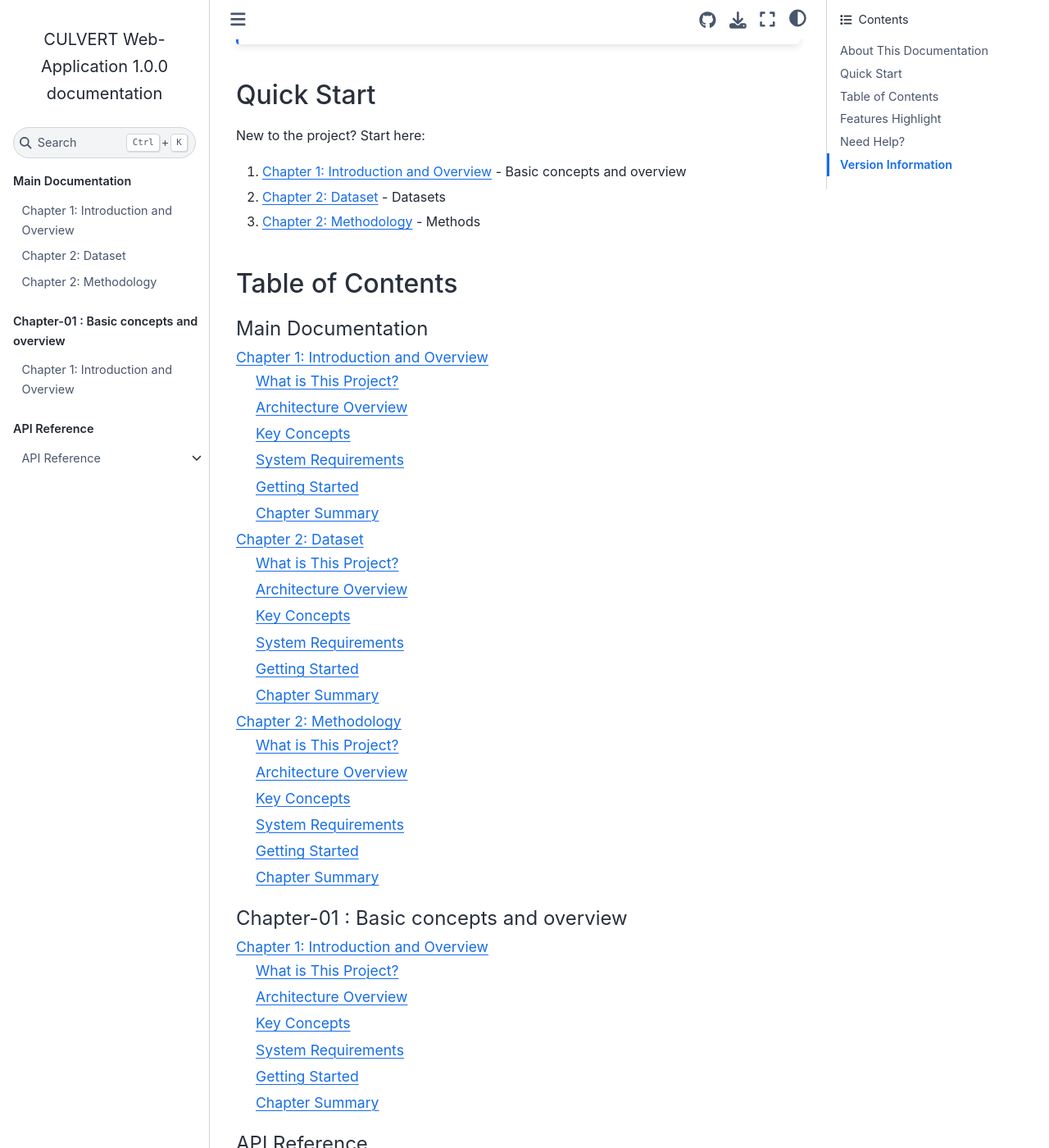
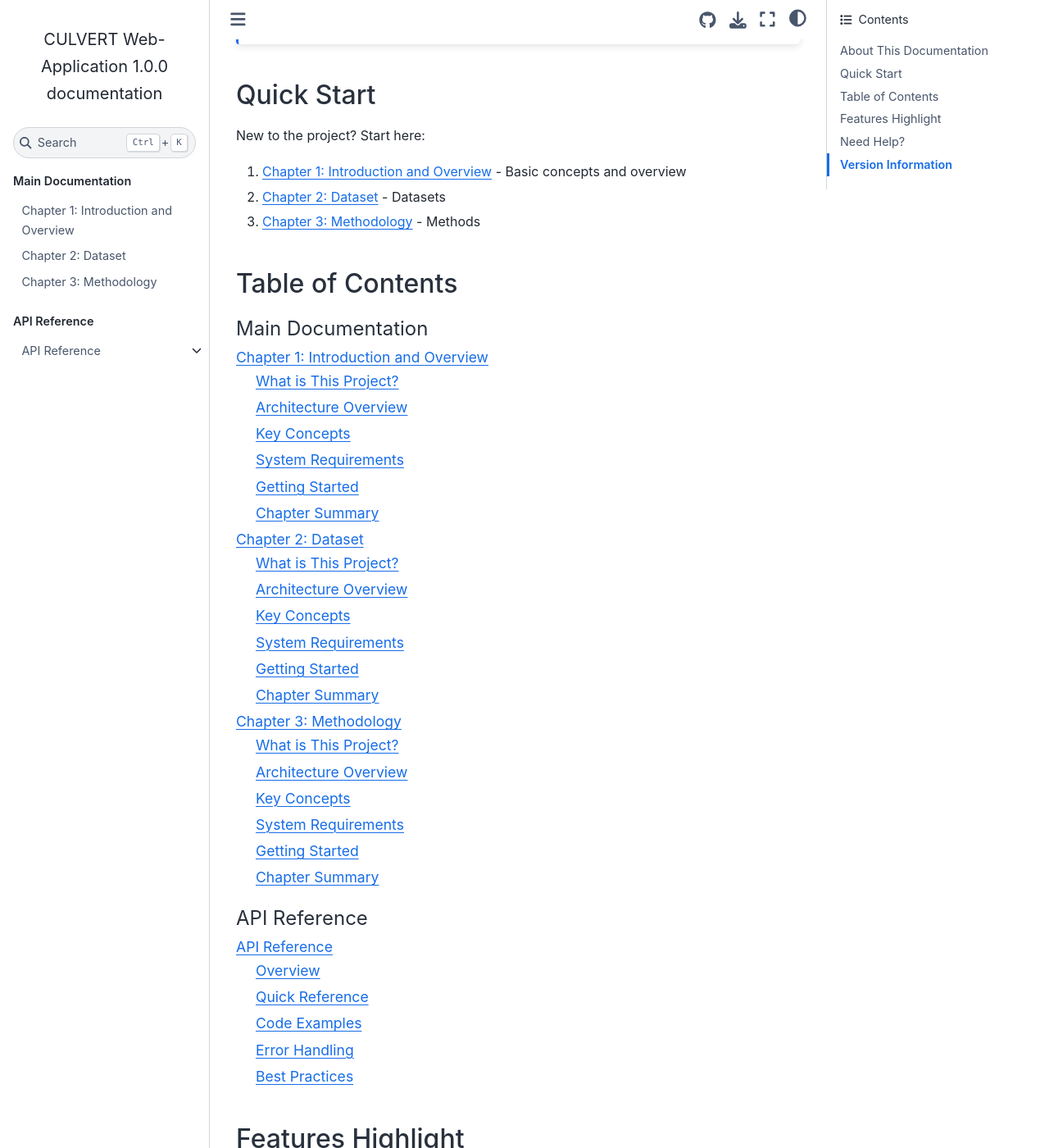
Before and after one commit to SouravDSGit/CULVERT-Manual, a Sphinx documentation site: the page built from docs/index.md, in a window 1280 px wide and 1400 px high, scrolled down 466 px. Shown: the whole window at 82% size. Built offline with Sphinx 7.4.7 and the Sphinx Book theme 1.1.4, drawn with Linux system fonts in a browser that asks for light colours.

Commit message:
Initial commit

````diff
--- a/docs/chapter-03.md
+++ b/docs/chapter-03.md
@@ -1,4 +1,4 @@
-# Chapter 2: Methodology
+# Chapter 3: Methodology
 
 Welcome to the first chapter of our documentation! This chapter provides a comprehensive overview of the project, its goals, and core concepts.
 
--- a/docs/index.md
+++ b/docs/index.md
@@ -27,13 +27,6 @@ New to the project? Start here:
 chapter-01
 chapter-02
 chapter-03
-```
-
-```{toctree}
-:maxdepth: 2
-:caption: Chapter-01 : Basic concepts and overview
-
-chapter-01
 ```
 
 ```{toctree}
````
